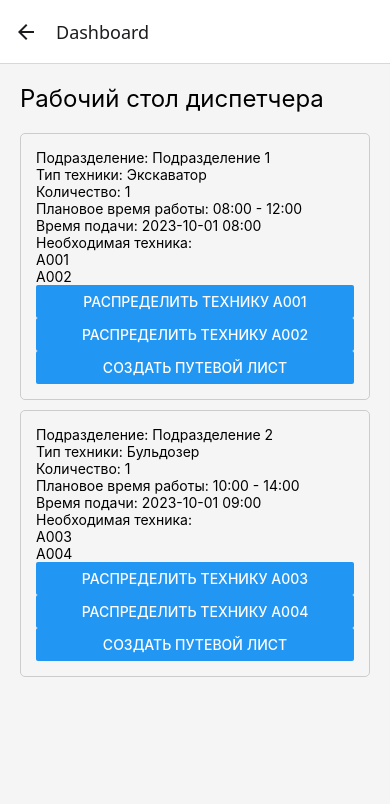
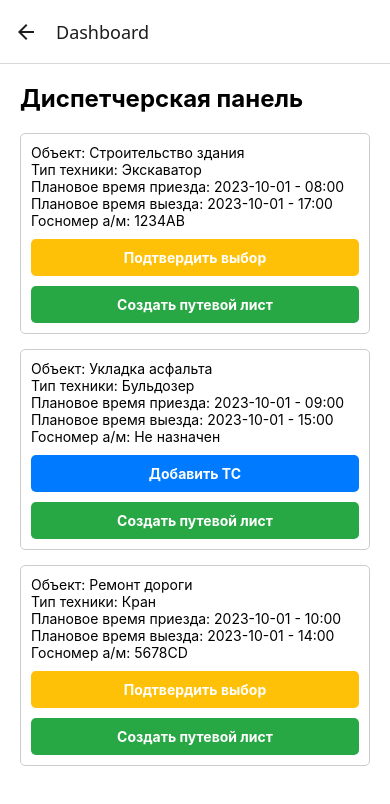
Before and after one commit to LeoCristt/Case-2-Select-Special-Equipment, a React Native app: screen /Dashboard in a window 390 px wide. Shown: the top 804 px of the page. Built offline with nearby package versions, Linux system fonts and the light colour scheme; no server answers.

Commit message:
+Dashboard,SelectEquipment,RouteSheet(Fix RequestForm)

```diff
--- a/screens/Dashboard.js
+++ b/screens/Dashboard.js
@@ -1,98 +1,86 @@
 import React, { useState } from 'react';
-import { View, Text, FlatList, Button, StyleSheet, Alert } from 'react-native';
+import { View, Text, FlatList, StyleSheet, TouchableOpacity } from 'react-native';
+import { useNavigation } from '@react-navigation/native';
 
-// Примерные данные для сводных заявок и техники
-const summaryRequests = [
+const DispatcherDashboard = () => {
+    const navigation = useNavigation();
+
+    // Примерные данные для заявок
+    const [summaryRequests, setSummaryRequests] = useState([
         {
             id: 1,
-        subdivision: 'Подразделение 1',
-        type: 'Экскаватор',
+            object: "Строительство здания",
+            type: "Экскаватор",
             quantity: 1,
-        plannedWorkTime: '08:00 - 12:00',
-        submissionTime: '2023-10-01 08:00',
-        equipmentNeeded: ['А001', 'А002'], // Номера а/м из выделенного списка
+            plannedArrivalTime: "2023-10-01 - 08:00",
+            plannedDepartureTime: "2023-10-01 - 17:00",
+            vehicleRegistrationNumber: "1234AB", // Транспорт назначен
+            submissionTime: "2023-09-30T12:00:00"
         },
         {
             id: 2,
-        subdivision: 'Подразделение 2',
-        type: 'Бульдозер',
+            object: "Укладка асфальта",
+            type: "Бульдозер",
             quantity: 1,
-        plannedWorkTime: '10:00 - 14:00',
-        submissionTime: '2023-10-01 09:00',
-        equipmentNeeded: ['А003', 'А004'],
+            plannedArrivalTime: "2023-10-01 - 09:00",
+            plannedDepartureTime: "2023-10-01 - 15:00",
+            vehicleRegistrationNumber: null, // Транспорт не назначен
+            submissionTime: "2023-09-30T13:00:00"
         },
-];
-
-const availableEquipment = [
-    { id: 'A001', type: 'Экскаватор', registrationNumber: '1234AB', location: 'Объект 1' },
-    { id: 'A002', type: 'Экскаватор', registrationNumber: '5678CD', location: 'Объект 2' },
-    { id: 'A003', type: 'Бульдозер', registrationNumber: '9101EF', location: 'Объект 3' },
-    { id: 'A004', type: 'Бульдозер', registrationNumber: '1121GH', location: 'Объект 4' },
-];
-
-const DispatcherDashboard = () => {
-    const [allocatedEquipment, setAllocatedEquipment] = useState({}); // Для хранения распределенной техники
-
-    const handleAllocateEquipment = (requestId, equipmentId) => {
-        setAllocatedEquipment(prev => ({ ...prev, [requestId]: equipmentId }));
-        Alert.alert('Успех', 'Техника успешно распределена');
-    };
-
-    const handleCreateTravelSheet = (requestId) => {
-        const equipmentId = allocatedEquipment[requestId];
-        if (!equipmentId) {
-            Alert.alert('Ошибка', 'Необходимо сначала распределить технику');
-            return;
+        {
+            id: 3,
+            object: "Ремонт дороги",
+            type: "Кран",
+            quantity: 1,
+            plannedArrivalTime: "2023-10-01 - 10:00",
+            plannedDepartureTime: "2023-10-01 - 14:00",
+            vehicleRegistrationNumber: "5678CD", // Транспорт назначен
+            submissionTime: "2023-09-30T14:00:00"
         }
-
-        const allocated = availableEquipment.find(e => e.id === equipmentId);
-        const travelSheet = {
-            vehicleRegistrationNumber: allocated.registrationNumber,
-            plannedWorkTime: summaryRequests.find(req => req.id === requestId).plannedWorkTime,
-            actualDepartureTime: '08:00', // Пример
-            actualArrivalTime: '08:30', // Пример
-            actualWorkTime: '3 часа', // Пример
-            actualWaitingTime: '30 минут', // Пример
-        };
-
-        console.log('Путевой лист:', travelSheet);
-        Alert.alert('Успех', 'Путевой лист успешно создан');
-    };
+    ]);
 
     const renderRequestItem = ({ item }) => (
         <View style={styles.requestItem}>
-            <Text>Подразделение: {item.subdivision}</Text>
+            <Text>Объект: {item.object}</Text>
             <Text>Тип техники: {item.type}</Text>
-            <Text>Количество: {item.quantity}</Text>
-            <Text>Плановое время работы: {item.plannedWorkTime}</Text>
-            <Text>Время подачи: {item.submissionTime}</Text>
+            <Text>Плановое время приезда: {item.plannedArrivalTime}</Text>
+            <Text>Плановое время выезда: {item.plannedDepartureTime}</Text>
+            <Text>Госномер а/м: {item.vehicleRegistrationNumber || 'Не назначен'}</Text>
 
-            <Text>Необходимая техника:</Text>
-            {item.equipmentNeeded.map(equipmentId => (
-                <Text key={equipmentId}>{equipmentId}</Text>
-            ))}
+            {item.vehicleRegistrationNumber ? (
+                <TouchableOpacity
+                    style={styles.confirmButton}
+                    onPress={() => {
+                        // Здесь можно добавить логику подтверждения
+                    }}
+                >
+                    <Text style={styles.buttonText}>Подтвердить выбор</Text>
+                </TouchableOpacity>
+            ) : (
+                <TouchableOpacity
+                    style={styles.selectButton}
+                    onPress={() => navigation.navigate('SelectEquipment', { requestId: item.id })}
+                >
+                    <Text style={styles.buttonText}>Добавить ТС</Text>
+                </TouchableOpacity>
+            )}
 
-            {item.equipmentNeeded.map(equipmentId => (
-                <Button
-                    key={equipmentId}
-                    title={`Распределить технику ${equipmentId}`}
-                    onPress={() => handleAllocateEquipment(item.id, equipmentId)}
-                />
-            ))}
-            <Button
-                title="Создать путевой лист"
-                onPress={() => handleCreateTravelSheet(item.id)}
-            />
+            <TouchableOpacity
+                style={styles.routeSheetButton}
+                onPress={() => navigation.navigate('RouteSheet', { request: item })}
+            >
+                <Text style={styles.buttonText}>Создать путевой лист</Text>
+            </TouchableOpacity>
         </View>
     );
 
     return (
         <View style={styles.container}>
-            <Text style={styles.title}>Рабочий стол диспетчера</Text>
+            <Text style={styles.title}>Диспетчерская панель</Text>
             <FlatList
                 data={summaryRequests}
+                keyExtractor={item => item.id.toString()}
                 renderItem={renderRequestItem}
-                keyExtractor={(item) => item.id.toString()}
             />
         </View>
     );
@@ -102,18 +90,44 @@ const styles = StyleSheet.create({
     container: {
         flex: 1,
         padding: 20,
-        backgroundColor: '#f5f5f5',
+        backgroundColor: '#fff',
     },
     title: {
         fontSize: 24,
+        fontWeight: 'bold',
         marginBottom: 20,
     },
     requestItem: {
-        padding: 15,
+        marginBottom: 15,
+        padding: 10,
         borderWidth: 1,
         borderColor: '#ccc',
         borderRadius: 5,
-        marginBottom: 10,
+    },
+    selectButton: {
+        backgroundColor: '#007BFF',
+        padding: 10,
+        borderRadius: 5,
+        alignItems: 'center',
+        marginTop: 10,
+    },
+    confirmButton: {
+        backgroundColor: '#FFC107',
+        padding: 10,
+        borderRadius: 5,
+        alignItems: 'center',
+        marginTop: 10,
+    },
+    routeSheetButton: {
+        backgroundColor: '#28A745',
+        padding: 10,
+        borderRadius: 5,
+        alignItems: 'center',
+        marginTop: 10,
+    },
+    buttonText: {
+        color: '#fff',
+        fontWeight: 'bold',
     },
 });
 
--- a/screens/RequestForm.js
+++ b/screens/RequestForm.js
@@ -1,5 +1,5 @@
 import React, { useState } from 'react';
-import { View, Text, TextInput, Button, FlatList, TouchableOpacity, StyleSheet, KeyboardAvoidingView, Platform, ScrollView, Keyboard } from 'react-native';
+import { View, Text, TextInput, Button, ScrollView, StyleSheet, KeyboardAvoidingView, Platform, Keyboard } from 'react-native';
 import { TextInputMask } from 'react-native-masked-text';
 import { createRequest } from '../services/api';
 
@@ -47,10 +47,31 @@ const RequestForm = ({ navigation }) => {
         }
     };
 
-    const renderItem = ({ item }) => {
-        if (item.type === 'input') {
+    const renderDateSlot = (item) => (
+        <View style={styles.dateSlot}>
+            <Text>{item.date}</Text>
+            <Text style={styles.infoText}>Тип: {item.type}, Количество: {item.quantity}, Плановое время работы: {item.plannedWorkTime}</Text>
+        </View>
+    );
+
+    const data = [
+        { label: 'Подразделение', name: 'subdivision' },
+        { label: 'Тип техники', name: 'type' },
+        { label: 'Количество', name: 'quantity', keyboardType: 'numeric' },
+        { label: 'Плановое время работы', name: 'plannedWorkTime', placeholder: 'Введите плановое время работы', keyboardType: 'numeric' },
+        { label: 'Расстояние до объекта (км)', name: 'distance', keyboardType: 'numeric' },
+        { label: 'Мастер, подавший заявку', name: 'master' },
+    ];
+
     return (
-                <View>
+        <KeyboardAvoidingView
+            style={styles.container}
+            behavior={Platform.OS === 'ios' ? 'padding' : 'height'}
+            keyboardVerticalOffset={Platform.OS === 'ios' ? 100 : 0}
+        >
+            <ScrollView contentContainerStyle={styles.scrollView}>
+                {data.map((item, index) => (
+                    <View key={index}>
                         <Text style={styles.label}>{item.label}:</Text>
                         <TextInput
                             style={styles.input}
@@ -62,63 +83,25 @@ const RequestForm = ({ navigation }) => {
                             onSubmitEditing={Keyboard.dismiss}
                         />
                     </View>
-            );
-        } else if (item.type === 'dateSlot') {
-            return (
-                <View style={styles.dateSlot}>
-                    <Text>{item.date}</Text>
-                    <Text style={styles.infoText}>Тип: {item.type}, Количество: {item.quantity}, </Text>
-                </View>
-            );
-        }
-        return null;
-    };
+                ))}
 
-    const data = [
-        { type: 'input', label: 'Подразделение', name: 'subdivision' },
-        { type: 'input', label: 'Тип техники', name: 'type' },
-        { type: 'input', label: 'Количество', name: 'quantity', keyboardType: 'numeric' },
-        { type: 'input', label: 'Плановое время работы', name: 'plannedWorkTime', placeholder: 'Введите плановое время работы', keyboardType: 'numeric' },
-        { type: 'input', label: 'Расстояние до объекта (км)', name: 'distance', keyboardType: 'numeric' },
-        { type: 'input', label: 'Мастер, подавший заявку', name: 'master' },
-    ];
-
-    return (
-        <KeyboardAvoidingView
-            style={styles.container}
-            behavior={Platform.OS === 'android' ? 'height' : 'padding'}
-            keyboardVerticalOffset={Platform.OS === 'android' ? 100 : 0}
-        >
-            <ScrollView>
-                {data.map((item, index) => renderItem({ item }))}
-                <View>
                 <Text style={styles.label}>Время подачи:</Text>
                 <TextInputMask
                     type={'datetime'}
                     options={{
-                            format: 'YYYY-MM-DD HH:MM:SS',  // Маска для даты (день, месяц) и времени (часы, минуты)
+                        format: 'YYYY-MM-DD HH:MM',  // Маска для времени
                     }}
-                        style={styles.input}
                     value={newDateSlot}
                     onChangeText={setNewDateSlot}
-                        placeholder="Введите дату и время (ГГГГ-ММ-ДД ЧЧ:ММ)"
+                    style={styles.input}
+                    placeholder="Введите дату и время"
                 />
-                    <TouchableOpacity style={styles.addButton} onPress={addDateSlot}>
-                        <Text style={styles.addButtonText}>Добавить время</Text>
-                    </TouchableOpacity>
-                </View>
-                <FlatList
-                    data={dateSlots}
-                    renderItem={({ item }) => (
-                        <View style={styles.dateSlot}>
-                            <Text>Время подачи: {item.date}</Text>
-                            <Text style={styles.infoText}>Тип техники: {item.type}, Количество: {item.quantity}, Плановое время работы: {item.plannedWorkTime}</Text>
-                        </View>
-                    )}
-                    keyExtractor={(item, index) => index.toString()}
-                />
+                <Button title="Добавить временной слот" onPress={addDateSlot} />
 
-                <Button title="Отправить заявку" onPress={handleSubmit} />
+                <Text style={styles.label}>Добавленные временные слоты:</Text>
+                {dateSlots.map((slot, index) => renderDateSlot(slot, index))}
+
+                <Button title="Отправить заявку" onPress={handleSubmit } />
             </ScrollView>
         </KeyboardAvoidingView>
     );
@@ -126,40 +109,32 @@ const RequestForm = ({ navigation }) => {
 
 const styles = StyleSheet.create({
     container: {
+        flex: 1,
         padding: 20,
-        backgroundColor: '#f8f8f8',
-        flex: 1,
+        backgroundColor: '#fff',
+    },
+    scrollView: {
+        flexGrow: 1,
+        justifyContent: 'space-between',
+        paddingBottom: 60,
     },
     label: {
-        marginVertical: 10,
         fontSize: 16,
-        fontWeight: 'bold',
+        marginBottom: 5,
     },
     input: {
         borderWidth: 1,
         borderColor: '#ccc',
         borderRadius: 5,
         padding: 10,
-        marginBottom: 10,
-    },
-    addButton: {
-        backgroundColor: '#007BFF',
-        padding: 10,
-        borderRadius: 5,
-        alignItems: 'center',
-        marginVertical: 10,
-    },
-    addButtonText: {
-        color: '#fff',
-        fontWeight: 'bold',
+        marginBottom: 15,
     },
     dateSlot: {
         padding: 10,
-        borderBottomWidth: 1,
-        borderBottomColor: '#ccc',
-        flexDirection: 'column',
-        justifyContent: 'space-between',
-        alignItems: 'center',
+        borderWidth: 1,
+        borderColor: '#ccc',
+        borderRadius: 5,
+        marginBottom: 10,
     },
     infoText: {
         fontSize: 14,
--- a/screens/RequestList.js
+++ b/screens/RequestList.js
@@ -23,28 +23,63 @@ const RequestList = ({ navigation }) => {
         navigation.navigate('RequestDetail', { request });
     };
 
-    return (
-        <View style={styles.container}>
-            <FlatList
-                data={requests}
-                renderItem={({ item }) => (
-                    <TouchableOpacity onPress={() => navigateToDetail(item)} style={styles.requestItem}>
+    const navigateToEdit = (request) => {
+        navigation.navigate('EditRequest', { request }); // Переход на экран редактирования с передачей данных заявки
+    };
+
+    const handleSendRequests = async () => {
+        try {
+            const requestIds = requests.map(request => request.id); // Получаем массив ID всех заявок
+            await sendRequests(requestIds); // Отправляем все заявки на сервер
+            setRequests([]); // Очищаем список заявок
+            Alert.alert('Успех', 'Все заявки успешно отправлены!');
+        } catch (error) {
+            console.error('Ошибка при отправке заявок:', error);
+            Alert.alert('Ошибка', 'Не удалось отправить заявки.');
+        }
+    };
+
+    const renderRequestItem = ({ item }) => (
+        <View style={styles.requestItem}>
+            <Text style={styles.requestTitle}>Заявка: {item.master}</Text>
             <View style={styles.datesContainer}>
                 <FlatList
                     data={item.date_type_quantity_plannedWorkTime}
                     renderItem={({ item: dateItem }) => (
                         <View style={styles.dateItem}>
+                            <Text style={styles.separator}>-----------------------------------------------------</Text>
                             <Text>Тип техники: {dateItem.type}</Text>
                             <Text>Количество: {dateItem.quantity}</Text>
                             <Text>Плановое время работы: {dateItem.plannedWorkTime}</Text>
                             <Text>Время подачи: {dateItem.date}</Text>
+                            <Text style={styles.separator}>-----------------------------------------------------</Text>
                         </View>
                     )}
                     keyExtractor={(dateItem, index) => index.toString()} // Используем индекс как ключ
                 />
             </View>
+            <View style={styles.buttonContainer}>
+                <TouchableOpacity
+                    style={styles.actionButton}
+                    onPress={() => navigateToDetail(item)}
+                >
+                    <Text style={styles.buttonText}>Добавить</Text>
                 </TouchableOpacity>
-                )}
+                <TouchableOpacity
+                    style={styles.actionButton}
+                    onPress={() => navigateToEdit(item)}
+                >
+                    <Text style={styles.buttonText}>Редактировать</Text>
+                </TouchableOpacity>
+            </View>
+        </View>
+    );
+
+    return (
+        <View style={styles.container}>
+            <FlatList
+                data={requests}
+                renderItem={renderRequestItem}
                 keyExtractor={(item) => item.id.toString()}
             />
         </View>
@@ -62,6 +97,39 @@ const styles = StyleSheet.create({
         borderBottomWidth: 1,
         borderBottomColor: '#ccc',
         marginBottom: 10,
+        backgroundColor: '#fff',
+        borderRadius: 5,
+    },
+    requestTitle: {
+        fontSize: 20,
+        fontWeight: 'bold',
+        marginBottom: 10,
+    },
+    datesContainer: {
+        paddingLeft: 10,
+    },
+    dateItem: {
+        marginBottom: 10,
+    },
+    separator: {
+        color: '#ccc',
+    },
+    buttonContainer: {
+        flexDirection: 'row',
+        justifyContent: 'space-between',
+        marginTop: 10,
+    },
+    actionButton: {
+        backgroundColor: '#007BFF',
+        padding: 10,
+        borderRadius: 5,
+        flex: 1,
+        marginHorizontal: 5,
+    },
+    buttonText: {
+        color: '#fff',
+        fontWeight: 'bold',
+        textAlign: 'center',
     },
 });
 
--- /dev/null
+++ b/screens/SignIn.js
@@ -0,0 +1,65 @@
+import React, { useState } from 'react';
+import { View, Text, TextInput, Button, StyleSheet, Alert, TouchableOpacity } from 'react-native';
+
+const SignInScreen = ({ navigation }) => {
+    const [email, setEmail] = useState('');
+    const [password, setPassword] = useState('');
+
+    const handleSignIn = () => {
+        // Здесь вы можете добавить логику для входа
+        // Например, отправка данных на бэкенд
+        Alert.alert('Вход', `Email: ${email}, Пароль: ${password}`);
+    };
+
+    return (
+        <View style={styles.container}>
+            <Text style={styles.title}>Вход в систему</Text>
+            <TextInput
+                style={styles.input}
+                placeholder="Электронная почта или Логин"
+                value={email}
+                onChangeText={setEmail}
+                keyboardType="email-address"
+                autoCapitalize="none"
+            />
+            <TextInput
+                style={styles.input}
+                placeholder="Пароль"
+                value={password}
+                onChangeText={setPassword}
+                secureTextEntry
+            />
+            <Button title="Войти" onPress={() => navigation.navigate('Home')} />
+        </View>
+    );
+};
+
+const styles = StyleSheet.create({
+    container: {
+        flex: 1,
+        justifyContent: 'center',
+        padding: 20,
+        backgroundColor: '#f8f8f8',
+    },
+    title: {
+        fontSize: 28,
+        fontWeight: 'bold',
+        marginBottom: 20,
+        textAlign: 'center',
+    },
+    input: {
+        borderWidth: 1,
+        borderColor: '#ccc',
+        borderRadius: 5,
+        padding: 10,
+        marginBottom: 15,
+        backgroundColor: '#fff',
+    },
+    link: {
+        marginTop: 15,
+        color: '#007BFF',
+        textAlign: 'center',
+    },
+});
+
+export default SignInScreen;
```
Also changed, not shown: App.js (+7 -0 lines). Lines whose indentation alone changed are shown as unchanged.
